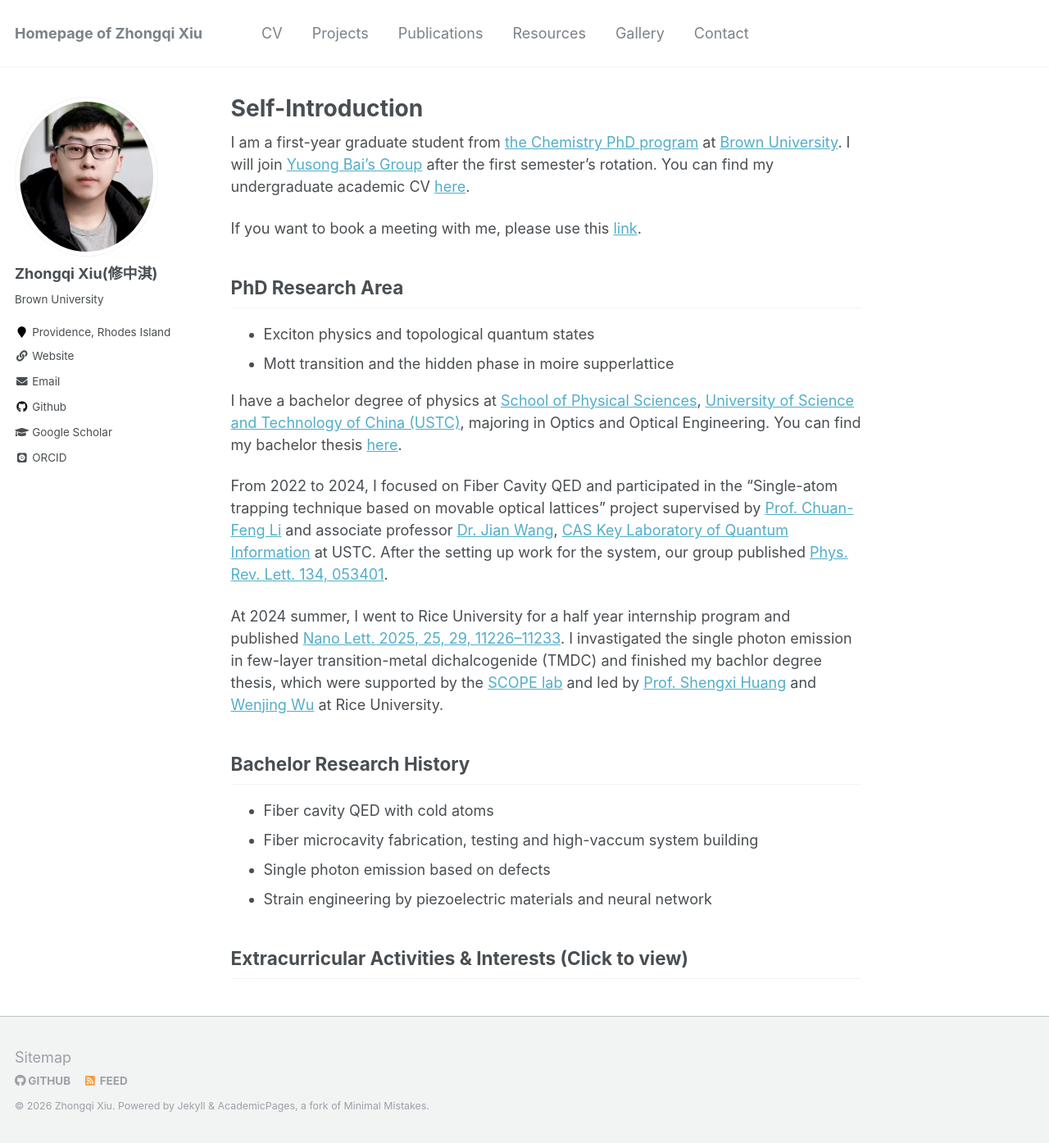
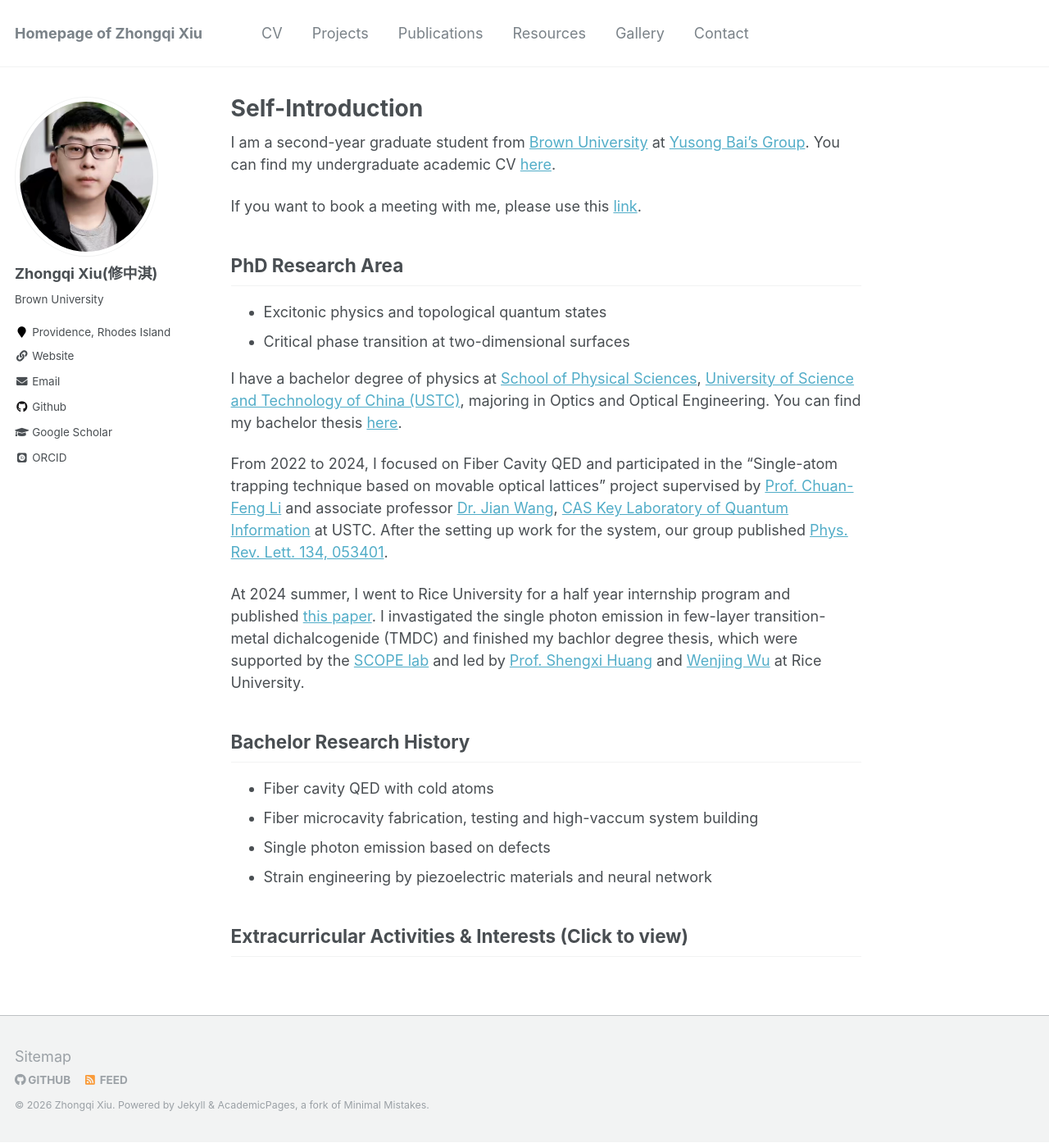
Before and after one commit to k-telux/k-telux.github.io, a Jekyll site: the page built from _pages/about.md, in a window 1280 px wide and 1394 px high. Shown: the whole window at 82% size. Built offline with Jekyll 4.4.1, drawn with Linux system fonts in a browser that asks for light colours; some web fonts are replaced.

Commit message:
Update about.md, cv.md, _config.yml (Homepage Studio)

```diff
--- a/_config.yml
+++ b/_config.yml
@@ -10,7 +10,7 @@ locale                   : "US"
 title                    : "Homepage of Zhongqi Xiu"
 title_separator          : "-"
 name                     : &name "Zhongqi Xiu"
-description              : &description "Love Optics"
+description              : &description "Love Optics and Quantum"
 url                      : https://k-telux.github.io # the base hostname & protocol for your site e.g. "https://mmistakes.github.io"
 baseurl                  : "" # the subpath of your site, e.g. "/blog"
 repository               : "k-telux/k-telux.github.io"
--- a/_pages/about.md
+++ b/_pages/about.md
@@ -8,20 +8,20 @@ redirect_from:
   - /about.html
 ---
 
-I am a first-year graduate student from [the Chemistry PhD program](https://chemistry.brown.edu/graduate) at [Brown University](https://www.brown.edu/). I will join [Yusong Bai's Group](https://www.yusongbai.org/) after the first semester's rotation. You can find my undergraduate academic CV [here](../assets/xzq_Resume.pdf).
+I am a second-year graduate student from [Brown University](https://www.brown.edu/) at [Yusong Bai's Group](https://www.yusongbai.org/). You can find my undergraduate academic CV [here](../assets/xzq_Resume.pdf).
 
 If you want to book a meeting with me, please use this [link](https://calendar.app.google/dbp77AuJixuG6xw7A).
 
 ## PhD Research Area
-- Exciton physics and topological quantum states
-- Mott transition and the hidden phase in moire supperlattice
+- Excitonic physics and topological quantum states
+- Critical phase transition at two-dimensional surfaces
 
 I have a bachelor degree of physics at [School of Physical Sciences](https://en.physics.ustc.edu.cn/), [University of Science and Technology of China (USTC)](https://en.ustc.edu.cn/), majoring in Optics and Optical Engineering.  You can find my bachelor thesis [here](../assets/bachelor_thesis.pdf).
 
 From 2022 to 2024, I focused on Fiber Cavity QED and participated in the "Single-atom trapping technique based on movable optical lattices" project supervised by [Prof. Chuan-Feng Li](http://lqcc.ustc.edu.cn/cfli/) and associate professor [Dr. Jian Wang](https://faculty.ustc.edu.cn/wangjian1), [CAS Key Laboratory of Quantum Information](https://lqcc.ustc.edu.cn/) at USTC.
 After the setting up work for the system, our group published [Phys. Rev. Lett. 134, 053401](https://doi.org/10.1103/PhysRevLett.134.053401).
 
-At 2024 summer, I went to Rice University for a half year internship program and published [Nano Lett. 2025, 25, 29, 11226–11233](https://doi.org/10.1021/acs.nanolett.5c01718). I invastigated the single photon emission in few-layer transition-metal dichalcogenide (TMDC) and finished my bachlor degree thesis, which were supported by the [SCOPE lab](https://scopelab.rice.edu/) and led by [Prof. Shengxi Huang](https://profiles.rice.edu/faculty/shengxi-huang) and [Wenjing Wu](https://scholar.google.com/citations?user=lm68m7kAAAAJ) at Rice University.
+At 2024 summer, I went to Rice University for a half year internship program and published [this paper](https://doi.org/10.1021/acs.nanolett.5c01718). I invastigated the single photon emission in few-layer transition-metal dichalcogenide (TMDC) and finished my bachlor degree thesis, which were supported by the [SCOPE lab](https://scopelab.rice.edu/) and led by [Prof. Shengxi Huang](https://profiles.rice.edu/faculty/shengxi-huang) and [Wenjing Wu](https://scholar.google.com/citations?user=lm68m7kAAAAJ) at Rice University.
 
 ## Bachelor Research History
 - Fiber cavity QED with cold atoms
```
Also changed, not shown: other parts of _pages/about.md (+1 -0 lines), _pages/cv.md (+4 -2 lines).
